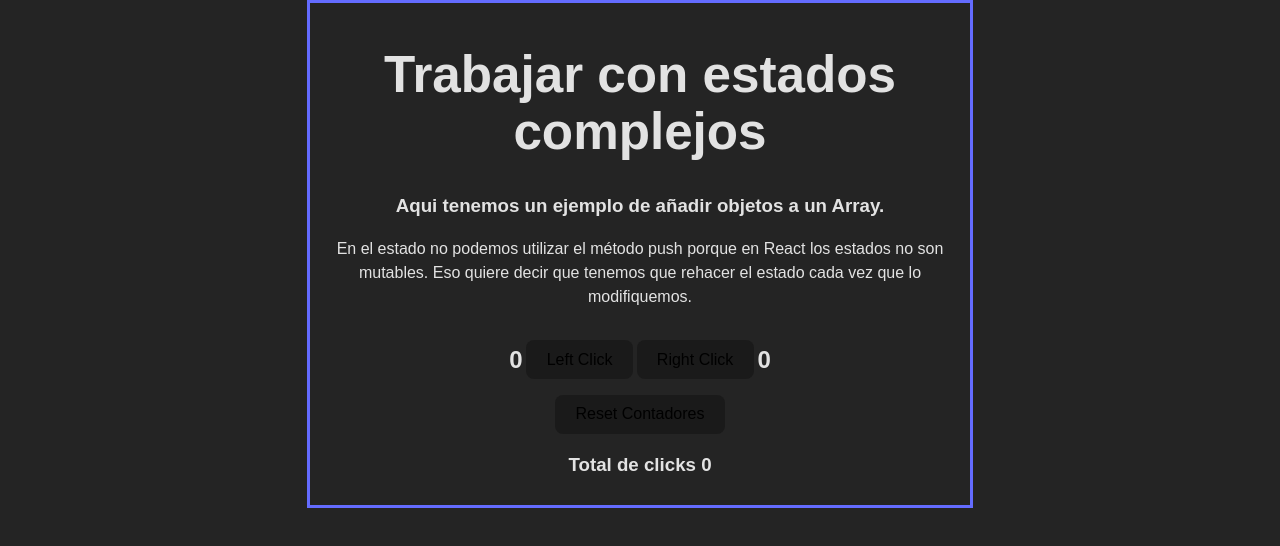
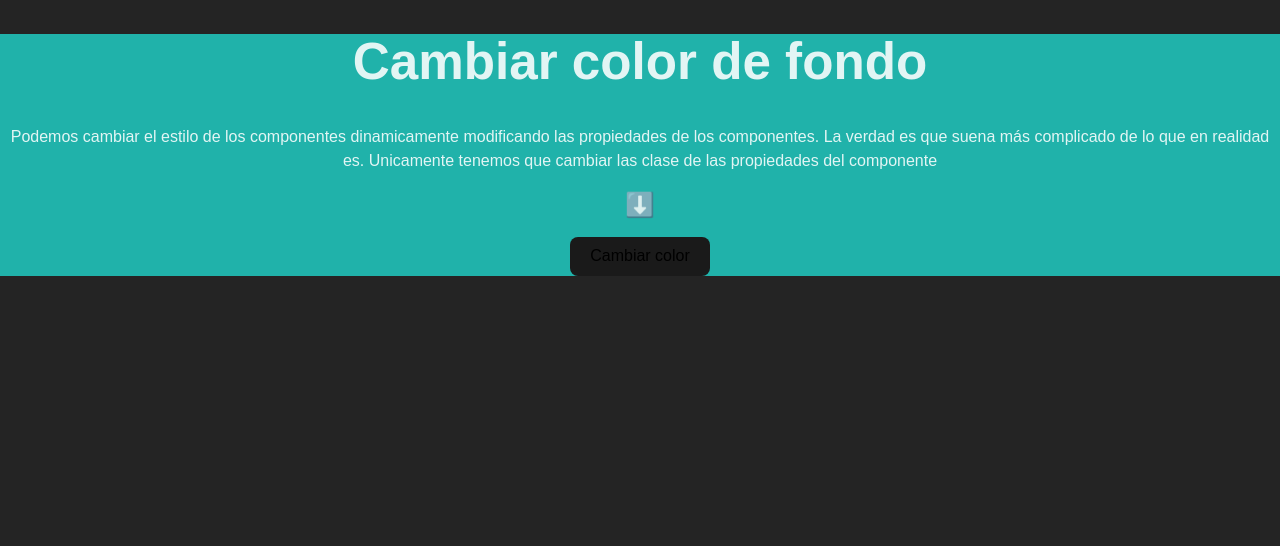
Before and after one commit to HugoLebredo/react_tutorial, a React (Vite) app: page / in a window 1280 px wide. Shown: the top 546 px of the page. Built offline with nearby package versions, Linux system fonts and the light colour scheme.

Commit message:
ejericicio4

```diff
--- a/src/App.jsx
+++ b/src/App.jsx
@@ -1,70 +1,20 @@
 import { useState } from "react";
 import "./index.css";
 
-const DisplayClicks = ({ cont }) => {
-  return <h2>{cont}</h2>;
-};
+export default function App() {
+  const [isBlue, setIsBlue] = useState(true);
 
-const initState = { left: 0, right: 0, total: 0, traza: [] };
-
-export default function App() {
-  const [clicks, setClicks] = useState(initState);
-
-  const handleClickLeft = () => {
-    const newValues = {
-      ...clicks,
-      left: clicks.left + 1,
-      total: clicks.total + 1,
-      traza: [...clicks.traza, "⬅️"]
-    };
-    setClicks(newValues);
-  };
-
-  const handleClickRight = () => {
-    const newValues = {
-      ...clicks,
-      right: clicks.right + 1,
-      total: clicks.total + 1,
-      traza: [...clicks.traza, "➡️"]
-    };
-    setClicks(newValues);
-  };
-
-  const handleResetCounters = () => {
-    setClicks(initState);
-  };
+  const classColor = isBlue ? "Blue" : "Red";
 
   return (
-    <div className="App">
-      <h1>Trabajar con estados complejos</h1>
-      <h3>
-        Aqui tenemos un ejemplo de añadir objetos a un Array.
-      </h3>
-      <p>
-        En el estado no podemos utilizar el método push porque en React los estados no son mutables.
-        Eso quiere decir que tenemos que rehacer el estado cada vez que lo modifiquemos.
-      </p>
-      <table className="Table">
-        <tbody>
-          <tr>
-            <td>
-              <DisplayClicks cont={clicks.left} />
-            </td>
-            <td>
-              <button onClick={() => handleClickLeft()}>Left Click</button>
-            </td>
-            <td>
-              <button onClick={() => handleClickRight()}>Right Click</button>
-            </td>
-            <td>
-              <DisplayClicks cont={clicks.right} />
-            </td>
-          </tr>
-        </tbody>
-      </table>
-      <button onClick={() => handleResetCounters()}>Reset Contadores</button>
-      <h3>{`Total de clicks ${clicks.total}`}</h3>
-      <p>{clicks.traza}</p>
+    <div className={classColor}>
+      <h1>Cambiar color de fondo</h1>
+      <p>Podemos cambiar el estilo de los componentes dinamicamente modificando
+       las propiedades de los componentes. La verdad es que suena más complicado
+       de lo que en realidad es. Unicamente tenemos que cambiar las clase de las
+       propiedades del componente</p>
+      <h2>⬇️</h2>
+      <button onClick={() => setIsBlue(!isBlue)}>Cambiar color</button>
     </div>
   );
 }
--- a/src/index.css
+++ b/src/index.css
@@ -22,6 +22,18 @@
     width: 50%;
     border: 3px solid #646cff;
     padding: 10px;
+}
+
+.Red {
+  font-family: sans-serif;
+  text-align: center;
+  background-color: rgb(235, 115, 115);
+}
+
+.Blue {
+  font-family: sans-serif;
+  text-align: center;
+  background-color: lightseagreen;
 }
 
 body {
```
